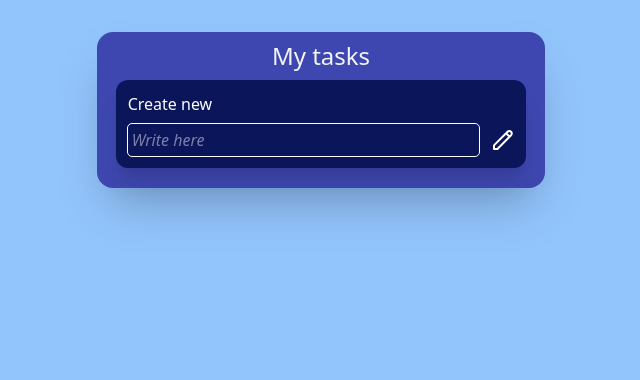
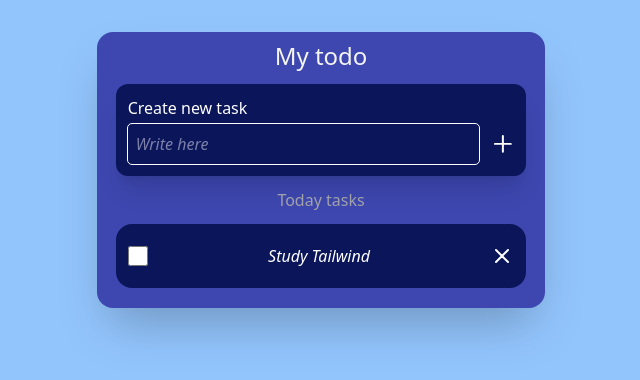
Before and after one commit to Readpato/vue-todo-list, a Vue app: page / in a window 1280 px wide. Shown: the top 380 px of the page, without its empty margins (319-959 px from the left). Built offline with nearby package versions, Linux system fonts and the light colour scheme.

Commit message:
style: Revamp form style and create task style
The style for the form have been revamped giving it new colors and also a tiny animation to the todo list. The styles for each individual task have also been created

```diff
--- a/src/components/VForm.vue
+++ b/src/components/VForm.vue
@@ -1,9 +1,9 @@
 <script>
-import { PencilIcon } from "@heroicons/vue/outline";
+import { PlusIcon } from "@heroicons/vue/outline";
 
 export default {
   name: "VForm",
-  components: { PencilIcon },
+  components: { PlusIcon },
 };
 </script>
 
@@ -12,16 +12,20 @@ export default {
     @submit.prevent=""
     class="p-3 flex flex-col space-y-1 bg-bubbleColor rounded-xl w-11/12 mx-auto shadow-xl"
   >
-    <div class="wrapper flex justify-evenly flex-col space-y-2">
-      <label for="new-task" class="font-normal text-white">Create new</label>
+    <div class="wrapper flex justify-evenly flex-col space-y-1">
+      <label for="new-task" class="font-normal text-white"
+        >Create new task</label
+      >
       <div class="flex justify-between">
         <input
           id="new-task"
           type="text"
-          class="p-1 w-11/12 mr-1 outline outline-white outline-1 rounded bg-bubbleColor text-white placeholder:italic placeholder:text-textColor focus:outline-none focus:ring-2 focus:ring-inputColor"
+          class="p-2 w-11/12 mr-1 outline outline-white outline-1 rounded bg-bubbleColor text-white placeholder:italic placeholder:text-textColor focus:outline-none focus:ring-2 focus:ring-inputColor"
           placeholder="Write here"
         />
-        <PencilIcon class="w-6 ml-2 h-auto text-white" />
+        <PlusIcon
+          class="w-6 max-h-6 self-center ml-2 h-auto text-white hover:text-white hover:bg-inputColor hover:rounded-full hover:cursor-pointer hover:ring-white hover:ring-1"
+        />
       </div>
     </div>
   </form>
--- a/src/components/VHeader.vue
+++ b/src/components/VHeader.vue
@@ -8,7 +8,7 @@ export default {
 </script>
 
 <template>
-  <nav class="w-11/12 mx-auto">
+  <nav class="w-11/12 mx-auto mb-1">
     <h2 class="text-zinc-100 text-center font-medium text-2xl p-2">
       {{ title }}
     </h2>
--- a/src/components/VMain.vue
+++ b/src/components/VMain.vue
@@ -1,13 +1,19 @@
 <script>
 import VForm from "./VForm.vue";
+import VTodoList from "./VTodoList.vue";
+
 export default {
   name: "VMain",
-  components: { VForm },
+  components: { VForm, VTodoList },
 };
 </script>
 
 <template>
-  <div class="">
+  <div class="space-y-3">
     <VForm />
+    <h3 class="text-zinc-400 text-center font-medium w-11/12 mx-auto">
+      Today tasks
+    </h3>
+    <VTodoList />
   </div>
 </template>
--- /dev/null
+++ b/src/components/VTaskItem.vue
@@ -0,0 +1,25 @@
+<script>
+import { XIcon } from "@heroicons/vue/outline";
+
+export default {
+  name: "VTodoItem",
+  components: { XIcon },
+};
+</script>
+
+<template>
+  <div
+    class="flex justify-between space-x-1 bg-bubbleColor p-3 rounded-2xl h-auto"
+  >
+    <input
+      class="self-center accent-inputColor flex-shrink-0 h-5 w-5"
+      type="checkbox"
+      name="task-done"
+      id="task-checkbox"
+    />
+    <p class="text-white italic p-2">Study Tailwind</p>
+    <XIcon
+      class="w-6 max-h-6 self-center text-white flex-shrink-0 hover:text-white hover:bg-inputColor hover:rounded-full hover:cursor-pointer hover:ring-white hover:ring-1"
+    />
+  </div>
+</template>
--- a/src/components/VTodoContainer.vue
+++ b/src/components/VTodoContainer.vue
@@ -12,7 +12,7 @@ export default {
   <div
     class="w-11/12 max-w-md pb-5 h-auto mx-auto mt-8 rounded-2xl shadow-2xl bg-cardColor"
   >
-    <VHeader title="My tasks" />
+    <VHeader title="My todo" />
     <VMain />
   </div>
 </template>
--- /dev/null
+++ b/src/components/VTodoList.vue
@@ -0,0 +1,13 @@
+<script>
+import VTaskItem from "./VTaskItem.vue";
+export default {
+  name: "VTaskList",
+  components: { VTaskItem },
+};
+</script>
+
+<template>
+  <ul class="task-list w-11/12 mx-auto space-y-2 flex flex-col">
+    <VTaskItem />
+  </ul>
+</template>
```
